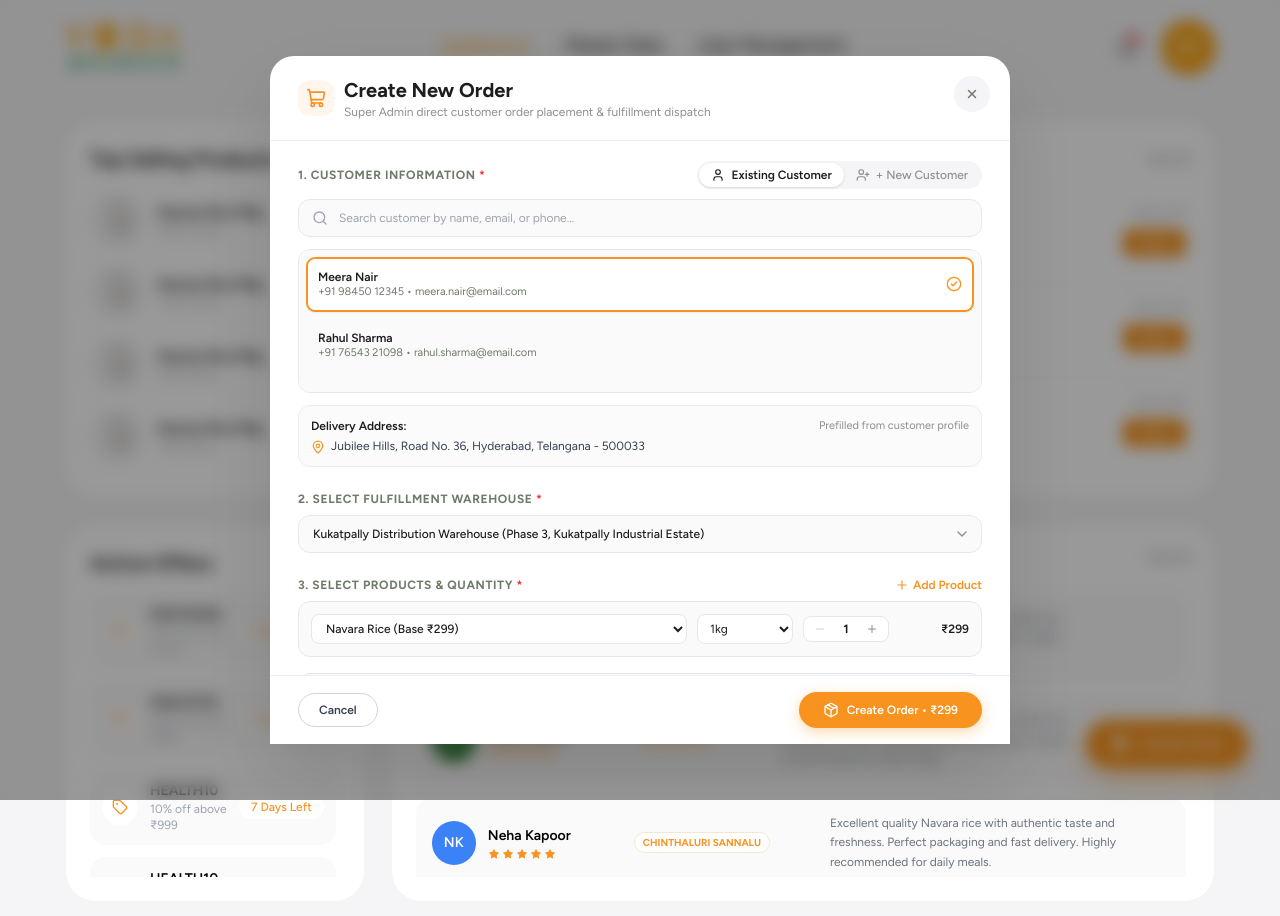
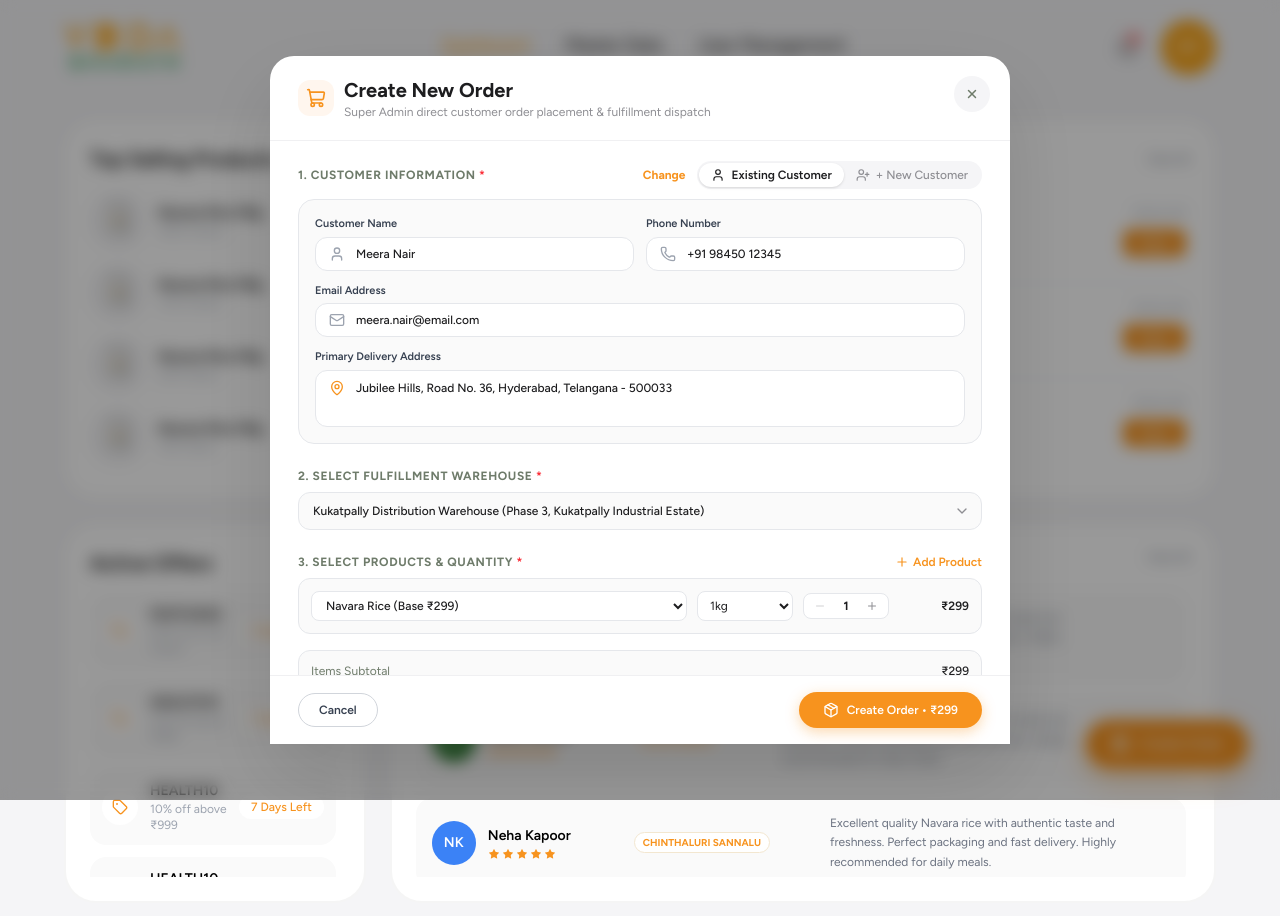
Before and after one commit to ARBRABBIT/Vedabharath-dashboards, a Next.js app: page /super-admin in a window 1280 px wide. Both pictures are taken after a click on the button "Create Order". Shown: the top 916 px of the page. Built offline with nearby package versions, Linux system fonts and the light colour scheme.

Commit message:
feat(super-admin): show customer details in fields with change button in create order modal

```diff
--- a/src/components/super-admin/orders/CreateOrderModal.tsx
+++ b/src/components/super-admin/orders/CreateOrderModal.tsx
@@ -7,9 +7,11 @@ import {
   Check,
   CheckCircle2,
   ChevronDown,
+  Mail,
   MapPin,
   Minus,
   Package,
+  Phone,
   Plus,
   Search,
   ShoppingCart,
@@ -47,6 +49,7 @@ type CreateOrderModalProps = {
 export function CreateOrderModal({ open, onClose, onOrderCreated }: CreateOrderModalProps) {
   // Mode: existing or new customer
   const [customerMode, setCustomerMode] = useState<"existing" | "new">("existing");
+  const [isSelectingCustomer, setIsSelectingCustomer] = useState(false);
   const [customerSearch, setCustomerSearch] = useState("");
   const [selectedCustomerId, setSelectedCustomerId] = useState<string>(CUSTOMERS[0]?.id ?? "");
 
@@ -93,6 +96,7 @@ export function CreateOrderModal({ open, onClose, onOrderCreated }: CreateOrderM
   useEffect(() => {
     if (!open) return;
     setCustomerMode("existing");
+    setIsSelectingCustomer(false);
     setCustomerSearch("");
     setSelectedCustomerId(CUSTOMERS[0]?.id ?? "");
     setNewCustomerName("");
@@ -393,10 +397,32 @@ export function CreateOrderModal({ open, onClose, onOrderCreated }: CreateOrderM
                 <label className="text-xs font-bold uppercase tracking-wider text-[#6E7B6A]">
                   1. Customer Information <span className="text-red-500">*</span>
                 </label>
+                <div className="flex items-center gap-3">
+                  {customerMode === "existing" && selectedCustomer && !isSelectingCustomer && (
+                    <button
+                      type="button"
+                      onClick={() => setIsSelectingCustomer(true)}
+                      className="text-xs font-bold text-[#F7931E] hover:text-[#E08217] hover:underline transition cursor-pointer"
+                    >
+                      Change
+                    </button>
+                  )}
+                  {customerMode === "existing" && isSelectingCustomer && selectedCustomer && (
+                    <button
+                      type="button"
+                      onClick={() => setIsSelectingCustomer(false)}
+                      className="text-xs font-medium text-[#8E8E93] hover:text-[#1D1D1F] transition cursor-pointer"
+                    >
+                      Cancel
+                    </button>
+                  )}
                   <div className="inline-flex rounded-full bg-[#F5F5F7] p-0.5 text-xs">
                     <button
                       type="button"
-                    onClick={() => setCustomerMode("existing")}
+                      onClick={() => {
+                        setCustomerMode("existing");
+                        setIsSelectingCustomer(false);
+                      }}
                       className={`flex items-center gap-1.5 rounded-full px-3 py-1 font-medium transition ${
                         customerMode === "existing"
                           ? "bg-white text-[#1D1D1F] shadow-sm font-semibold"
@@ -420,13 +446,17 @@ export function CreateOrderModal({ open, onClose, onOrderCreated }: CreateOrderM
                     </button>
                   </div>
                 </div>
+              </div>
 
               {customerMode === "existing" ? (
+                isSelectingCustomer || !selectedCustomer ? (
+                  /* Customer Search & Select list */
                   <div className="space-y-3">
                     <div className="relative">
                       <Search className="absolute left-3.5 top-1/2 -translate-y-1/2 h-4 w-4 text-[#9CA3AF]" />
                       <input
                         type="text"
+                        autoFocus
                         placeholder="Search customer by name, email, or phone..."
                         value={customerSearch}
                         onChange={(e) => setCustomerSearch(e.target.value)}
@@ -434,7 +464,7 @@ export function CreateOrderModal({ open, onClose, onOrderCreated }: CreateOrderM
                       />
                     </div>
 
-                  <div className="grid grid-cols-1 gap-2 max-h-36 overflow-y-auto rounded-xl border border-[#E5E7EB] p-2 bg-[#FAFAFA]">
+                    <div className="grid grid-cols-1 gap-2 max-h-48 overflow-y-auto rounded-xl border border-[#E5E7EB] p-2 bg-[#FAFAFA]">
                       {filteredCustomers.length === 0 ? (
                         <div className="p-4 text-center">
                           <p className="text-xs text-[#8E8E93]">No customer found with that query.</p>
@@ -455,7 +485,10 @@ export function CreateOrderModal({ open, onClose, onOrderCreated }: CreateOrderM
                           return (
                             <div
                               key={cust.id}
-                            onClick={() => setSelectedCustomerId(cust.id)}
+                              onClick={() => {
+                                setSelectedCustomerId(cust.id);
+                                setIsSelectingCustomer(false);
+                              }}
                               className={`flex cursor-pointer items-center justify-between rounded-lg p-2.5 transition text-xs ${
                                 isSelected
                                   ? "bg-white border border-[#F7931E] shadow-sm ring-1 ring-[#F7931E]"
@@ -468,28 +501,83 @@ export function CreateOrderModal({ open, onClose, onOrderCreated }: CreateOrderM
                                   {cust.phone} • {cust.email}
                                 </p>
                               </div>
-                            {isSelected && (
+                              {isSelected ? (
                                 <CheckCircle2 className="h-4 w-4 shrink-0 text-[#F7931E]" />
+                              ) : (
+                                <span className="text-[11px] font-semibold text-[#F7931E]">Select</span>
                               )}
                             </div>
                           );
                         })
                       )}
                     </div>
+                  </div>
+                ) : (
+                  /* Customer Info in Fields with Change text on the right */
+                  <div className="rounded-2xl border border-[#E5E7EB] bg-[#FAFAFA] p-4 space-y-3">
+                    <div className="grid grid-cols-1 sm:grid-cols-2 gap-3">
+                      <div>
+                        <label className="block text-[11px] font-semibold text-[#374151] mb-1">
+                          Customer Name
+                        </label>
+                        <div className="relative flex items-center">
+                          <User className="pointer-events-none absolute left-3.5 top-1/2 -translate-y-1/2 h-4 w-4 text-[#9CA3AF]" />
+                          <input
+                            type="text"
+                            readOnly
+                            value={selectedCustomer.name}
+                            className="w-full rounded-xl border border-[#E5E7EB] bg-white py-2 pl-10 pr-3.5 text-xs font-medium text-[#1D1D1F] outline-none"
+                          />
+                        </div>
+                      </div>
 
-                  {selectedCustomer && (
-                    <div className="rounded-xl border border-[#EBEBEB] bg-[#FBFBFC] p-3 text-xs text-[#555]">
-                      <div className="flex items-center justify-between">
-                        <span className="font-semibold text-[#1D1D1F]">Delivery Address:</span>
-                        <span className="text-[11px] text-[#8E8E93]">Prefilled from customer profile</span>
+                      <div>
+                        <label className="block text-[11px] font-semibold text-[#374151] mb-1">
+                          Phone Number
+                        </label>
+                        <div className="relative flex items-center">
+                          <Phone className="pointer-events-none absolute left-3.5 top-1/2 -translate-y-1/2 h-4 w-4 text-[#9CA3AF]" />
+                          <input
+                            type="text"
+                            readOnly
+                            value={selectedCustomer.phone}
+                            className="w-full rounded-xl border border-[#E5E7EB] bg-white py-2 pl-10 pr-3.5 text-xs font-medium text-[#1D1D1F] outline-none"
+                          />
                         </div>
-                      <p className="mt-1 flex items-start gap-1.5 text-[#374151]">
-                        <MapPin className="h-3.5 w-3.5 shrink-0 text-[#F7931E] mt-0.5" />
-                        <span>{selectedCustomer.address}</span>
-                      </p>
                       </div>
-                  )}
                     </div>
+
+                    <div>
+                      <label className="block text-[11px] font-semibold text-[#374151] mb-1">
+                        Email Address
+                      </label>
+                      <div className="relative flex items-center">
+                        <Mail className="pointer-events-none absolute left-3.5 top-1/2 -translate-y-1/2 h-4 w-4 text-[#9CA3AF]" />
+                        <input
+                          type="text"
+                          readOnly
+                          value={selectedCustomer.email}
+                          className="w-full rounded-xl border border-[#E5E7EB] bg-white py-2 pl-10 pr-3.5 text-xs font-medium text-[#1D1D1F] outline-none"
+                        />
+                      </div>
+                    </div>
+
+                    <div>
+                      <label className="block text-[11px] font-semibold text-[#374151] mb-1">
+                        Primary Delivery Address
+                      </label>
+                      <div className="relative flex items-start">
+                        <MapPin className="pointer-events-none absolute left-3.5 top-2.5 h-4 w-4 text-[#F7931E]" />
+                        <textarea
+                          rows={2}
+                          readOnly
+                          value={selectedCustomer.address}
+                          className="w-full resize-none rounded-xl border border-[#E5E7EB] bg-white py-2 pl-10 pr-3.5 text-xs font-medium leading-relaxed text-[#1D1D1F] outline-none"
+                        />
+                      </div>
+                    </div>
+                  </div>
+                )
               ) : (
                 /* New Customer Form */
                 <div className="rounded-2xl border border-[#E5E7EB] bg-[#FAFAFA] p-4 space-y-3">
```
Lines whose indentation alone changed are shown as unchanged.
